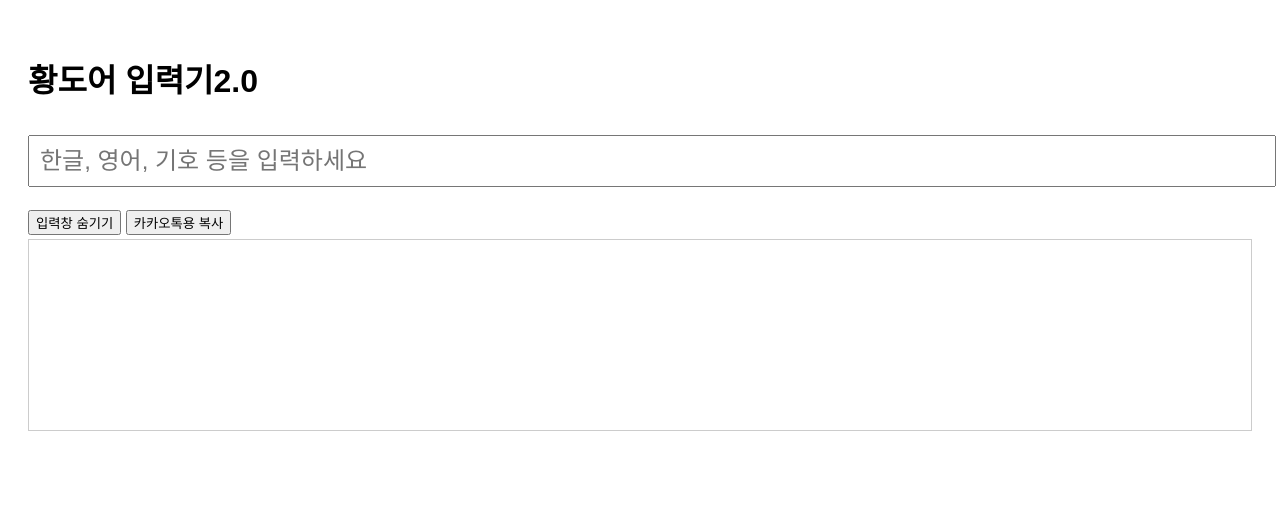
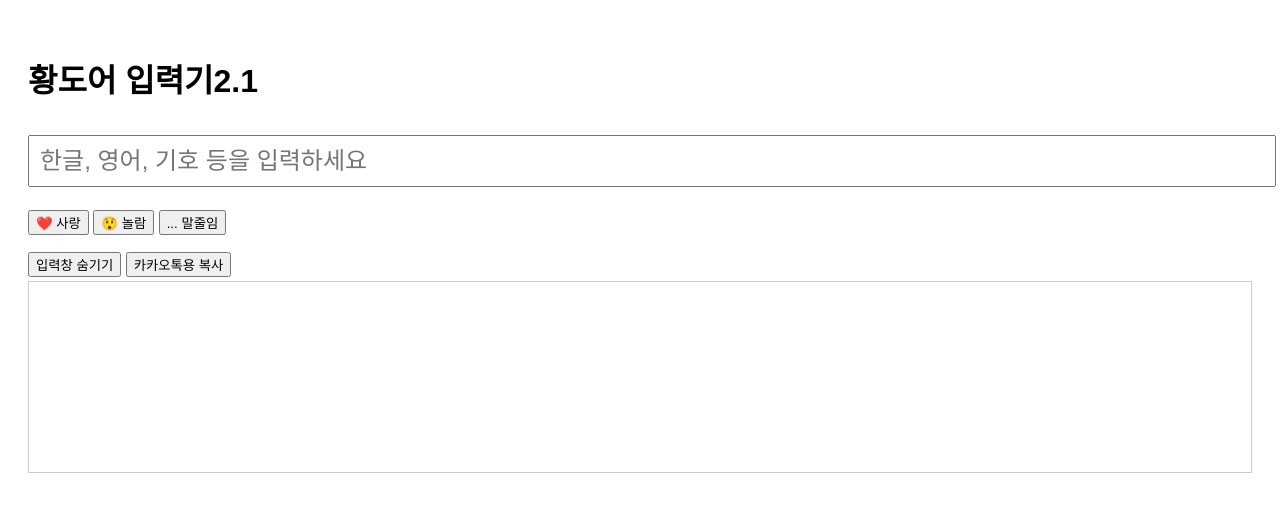
Before and after one commit to Ayeonayeon/Ayeonayeon.github.io, a plain HTML site: page index.html in a window 1280 px wide. Drawn offline with Linux system fonts and the light colour scheme; a web font is replaced by a local one.

Commit message:
Update index.html

```diff
--- a/index.html
+++ b/index.html
@@ -3,7 +3,7 @@
 <head>
   <meta charset="UTF-8">
   <meta name="viewport" content="width=device-width, initial-scale=1.0">
-  <title>황도어 입력기2.0</title>
+  <title>황도어 입력기2.1</title>
   <style>
     @font-face {
       font-family: 'mememe3.1';
@@ -80,9 +80,17 @@
   </style>
 </head>
 <body>
-  <h1>황도어 입력기2.0</h1>
+  <h1>황도어 입력기2.1</h1>
 
   <input type="text" id="nativeInput" placeholder="한글, 영어, 기호 등을 입력하세요" oninput="convertInput()">
+
+  <!-- 이모티콘 버튼들 -->
+<div style="margin-bottom: 10px;">
+  <button onclick="insertEmoticon('\uE061')">❤️ 사랑</button>
+  <button onclick="insertEmoticon('\uE062')">😲 놀람</button>
+  <button onclick="insertEmoticon('\uE063')">... 말줄임</button>
+</div>
+
 
   <!-- 입력창 토글 버튼 -->
   <button onclick="toggleInput()" id="toggleBtn">입력창 숨기기</button>
@@ -118,6 +126,11 @@
     };
 
     let syllables = [];
+
+    function insertEmoticon(char) {
+  syllables.push({ raw: char });
+  render();
+}
 
     function copyForKakao() {
   const MAX_COL = 10;
```
